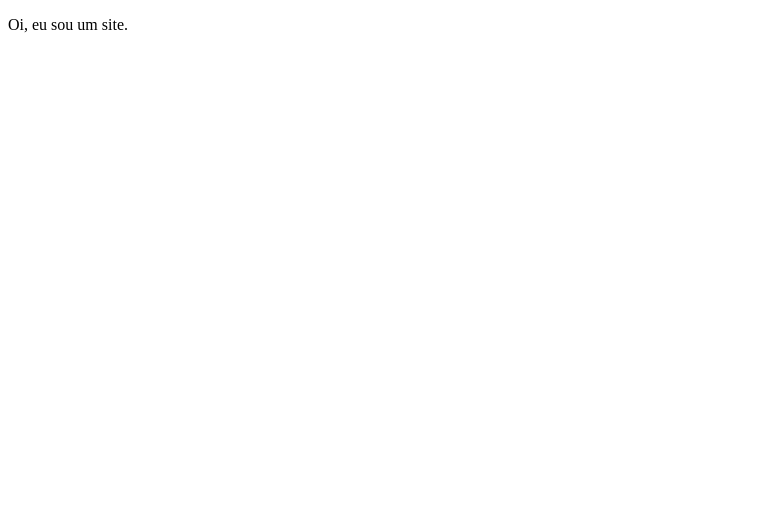
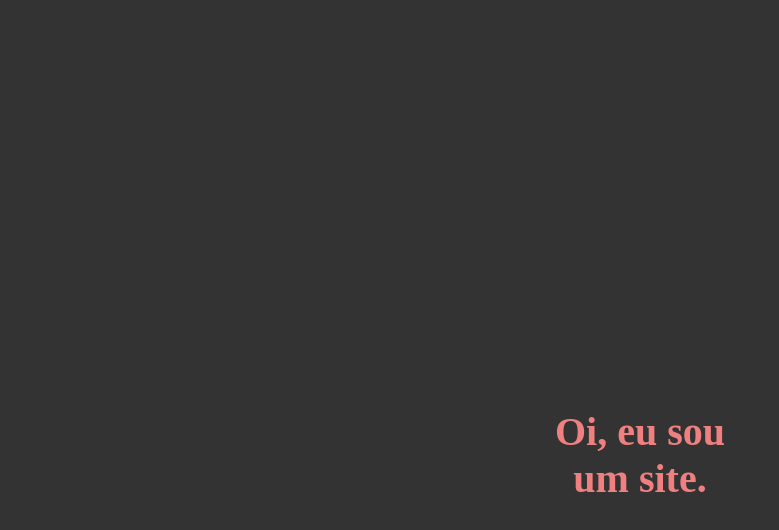
Before and after one commit to tiagombp/primeiro-teste, a plain HTML site: page index.html in a window 1280 px wide. Shown: the whole page, without its empty margins (0-779 px from the left). Drawn offline with Linux system fonts and the light colour scheme.

Commit message:
atualizações na aparência do site

```diff
--- a/index.html
+++ b/index.html
@@ -5,6 +5,7 @@
     <meta http-equiv="X-UA-Compatible" content="IE=edge">
     <meta name="viewport" content="width=device-width, initial-scale=1.0">
     <title>Document</title>
+    <link rel="stylesheet" href="style.css">
 </head>
 <body>
 
--- /dev/null
+++ b/style.css
@@ -0,0 +1,18 @@
+p {
+
+    font-size: 40px;
+    margin: 50vh auto;
+    color: lightcoral;
+    font-weight: bold;
+    width: 200px;
+    text-align: center;
+
+}
+
+body {
+
+    display: grid;
+    background-color: #333;
+
+
+}
```
